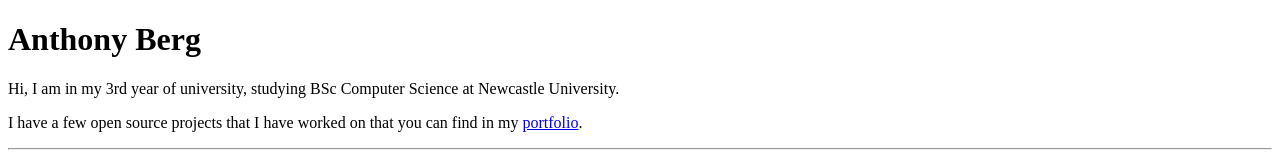
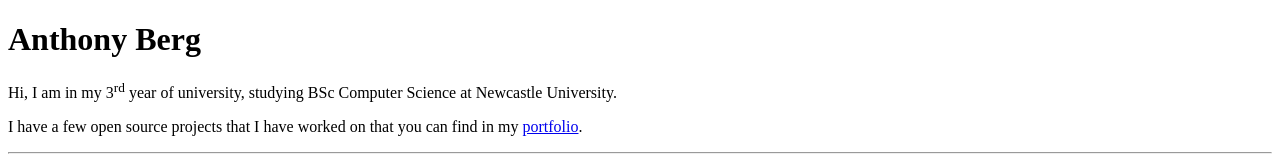
Before and after one commit to smyalygames/anthonyberg-website, a Next.js app: page / in a window 1280 px wide. Shown: the top 166 px of the page. Built offline with nearby package versions, Linux system fonts and the light colour scheme.

Commit message:
refactor(website): improve styling

```diff
--- a/pages/index.mdx
+++ b/pages/index.mdx
@@ -6,7 +6,7 @@ date: 2023-11-14
 
 # Anthony Berg
 
-Hi, I am in my 3rd year of university, studying BSc Computer Science at Newcastle University.
+Hi, I am in my 3<sup>rd</sup> year of university, studying BSc Computer Science at Newcastle University.
 
 I have a few open source projects that I have worked on that you can find in my [portfolio](/projects).
 
--- a/pages/projects.mdx
+++ b/pages/projects.mdx
@@ -27,7 +27,7 @@ the server, which runs on Debian Server.
 
 ## Flight Sim on Linux
 
-A website with [Nextra](https://nextra.site/) in Next.js 14, which has guides for running flight simulators and
+A website made with [Nextra](https://nextra.site/) in Next.js 14, which has guides for running flight simulators and
 installing addons for them on Linux.
 
 Take a look at the website: [www.flightsimonlinux.com](https://www.flightsimonlinux.com/)
```
